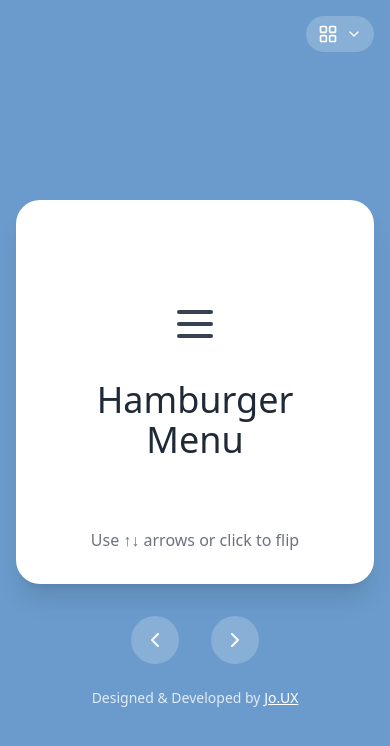
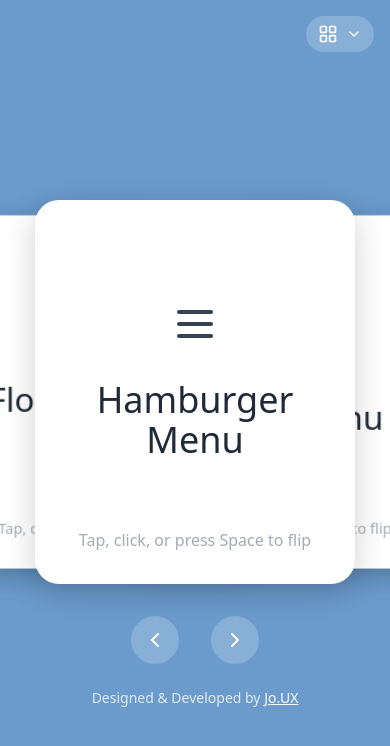
Before and after one commit to navajyoth-puthalath13/ui-components-flashcard-app, a React (Create React App) app: page / in a window 390 px wide. Shown: the top 746 px of the page. Built offline with nearby package versions, Linux system fonts and the light colour scheme.

Commit message:
feat: v2.0.0 - Custom stacked carousel, smooth flip, mobile swipe, and improved UX instructions

```diff
--- a/src/FlashcardApp.js
+++ b/src/FlashcardApp.js
@@ -15,6 +15,9 @@ import {
     MessageSquareText,
     Accessibility
 } from 'lucide-react';
+// Remove Carousel import
+// import Carousel from 'react-spring-3d-carousel';
+// import { config } from 'react-spring';
 
 const FlashcardApp = () => {
     const [currentCategory, setCurrentCategory] = useState('ui-components');
@@ -23,8 +26,9 @@ const FlashcardApp = () => {
     const [animating, setAnimating] = useState(false);
     const [slideDirection, setSlideDirection] = useState('');
     const [showCategoryDropdown, setShowCategoryDropdown] = useState(false);
+    // Swipe state for multi-card swipe
     const [swipeStartX, setSwipeStartX] = useState(null);
-    const [swipeEndX, setSwipeEndX] = useState(null);
+    const [swipeDelta, setSwipeDelta] = useState(0);
     const [cardState, setCardState] = useState('idle');
     const [pendingDirection, setPendingDirection] = useState(null);
     const [achievement, setAchievement] = useState(null);
@@ -971,33 +975,6 @@ const FlashcardApp = () => {
         return () => document.removeEventListener('click', handleClickOutside);
     }, [showCategoryDropdown]);
 
-    const handleTouchStart = (e) => {
-        if (e.touches && e.touches.length === 1) {
-            setSwipeStartX(e.touches[0].clientX);
-        }
-    };
-
-    const handleTouchMove = (e) => {
-        if (e.touches && e.touches.length === 1) {
-            setSwipeEndX(e.touches[0].clientX);
-        }
-    };
-
-    const handleTouchEnd = () => {
-        if (swipeStartX !== null && swipeEndX !== null) {
-            const diff = swipeStartX - swipeEndX;
-            if (Math.abs(diff) > 50) {
-                if (diff > 0) {
-                    triggerCardChange('next'); // Swipe left
-                } else {
-                    triggerCardChange('prev'); // Swipe right
-                }
-            }
-        }
-        setSwipeStartX(null);
-        setSwipeEndX(null);
-    };
-
     const categoryKeys = Object.keys(categories);
 
     const showAchievement = (message) => {
@@ -1074,6 +1051,62 @@ const FlashcardApp = () => {
         return '';
     };
 
+    // Custom stacked carousel rendering
+    const getCardPosition = (idx) => {
+        const total = currentCards.length;
+        if (idx === currentIndex) return { zIndex: 5, transform: 'translateX(0) scale(1)', opacity: 1 };
+        if (idx === (currentIndex - 1 + total) % total) return { zIndex: 4, transform: 'translateX(-90px) scale(0.92)', opacity: 1 };
+        if (idx === (currentIndex + 1) % total) return { zIndex: 4, transform: 'translateX(90px) scale(0.92)', opacity: 1 };
+        if (idx === (currentIndex - 2 + total) % total) return { zIndex: 3, transform: 'translateX(-180px) scale(0.85)', opacity: 1 };
+        if (idx === (currentIndex + 2) % total) return { zIndex: 3, transform: 'translateX(180px) scale(0.85)', opacity: 1 };
+        // Hide all other cards
+        return { zIndex: 1, transform: 'translateX(0) scale(0.8)', opacity: 0 };
+    };
+
+    // Touch/swipe support
+    const handleTouchStart = (e) => {
+        if (e.touches && e.touches.length === 1) {
+            setSwipeStartX(e.touches[0].clientX);
+            setSwipeDelta(0);
+        }
+    };
+    const handleTouchMove = (e) => {
+        if (e.touches && e.touches.length === 1 && swipeStartX !== null) {
+            setSwipeDelta(e.touches[0].clientX - swipeStartX);
+        }
+    };
+    const handleTouchEnd = () => {
+        if (swipeStartX !== null) {
+            // Threshold for swipe: 40px per card
+            const threshold = 40;
+            let cardsToMove = 0;
+            if (Math.abs(swipeDelta) > threshold) {
+                cardsToMove = Math.round(swipeDelta / threshold);
+            }
+            if (cardsToMove < 0) {
+                // Swipe left, go to next card(s)
+                setCurrentIndex((prev) => (prev + Math.abs(cardsToMove)) % currentCards.length);
+            } else if (cardsToMove > 0) {
+                // Swipe right, go to prev card(s)
+                setCurrentIndex((prev) => (prev - cardsToMove + currentCards.length) % currentCards.length);
+            }
+        }
+        setSwipeStartX(null);
+        setSwipeDelta(0);
+    };
+
+    // Space bar to flip
+    useEffect(() => {
+        const handleSpaceFlip = (e) => {
+            if (e.code === 'Space' || e.key === ' ') {
+                e.preventDefault();
+                handleFlip();
+            }
+        };
+        window.addEventListener('keydown', handleSpaceFlip);
+        return () => window.removeEventListener('keydown', handleSpaceFlip);
+    }, [handleFlip]);
+
     return (
         <div className="min-h-screen flex items-center justify-center relative overflow-hidden" style={{ backgroundColor: '#6A9BCC' }}>
             {/* Category Selector */}
@@ -1111,45 +1144,85 @@ const FlashcardApp = () => {
                 )}
             </div>
 
-            {/* Main Flashcard */}
+            {/* Main Flashcard Custom Carousel */}
             <div className="w-full max-w-2xl px-4 md:px-8 mt-16 md:mt-0">
-                <div className="relative w-full h-96 max-h-[80vh] flex items-center justify-center mx-auto" style={{ perspective: '1000px' }}>
-                    {/* Single Card Container */}
+                <div className="relative w-full h-96 max-h-[80vh] flex items-center justify-center mx-auto" style={{ perspective: '1200px' }}>
+                    {currentCards.map((card, idx) => {
+                        const isCenter = idx === currentIndex;
+                        const style = {
+                            position: 'absolute',
+                            top: 0,
+                            left: '50%',
+                            width: '320px',
+                            height: '384px',
+                            marginLeft: '-160px',
+                            transition: 'transform 0.7s cubic-bezier(0.22,1,0.36,1), opacity 0.7s cubic-bezier(0.22,1,0.36,1)',
+                            ...getCardPosition(idx),
+                            boxShadow: '0 8px 32px 0 rgba(0,0,0,0.18)',
+                            background: 'white',
+                            borderRadius: '1.5rem',
+                            display: getCardPosition(idx).opacity === 0 ? 'none' : 'flex',
+                            flexDirection: 'column',
+                            alignItems: 'center',
+                            justifyContent: 'center',
+                            padding: '2rem',
+                            cursor: isCenter ? 'pointer' : 'default',
+                            userSelect: 'none',
+                            perspective: '1000px',
+                        };
+                        return (
                             <div
-                        className={`relative w-full h-96 ${cardState === 'idle' ? 'transition-all duration-500 ease-in-out' : ''} transform-style-preserve-3d cursor-pointer ${flipped ? 'rotate-x-180' : ''} ${getCardAnimation()}`}
-                        style={{ transformStyle: 'preserve-3d' }}
-                        onClick={handleFlip}
+                                key={idx}
+                                style={style}
+                                onClick={isCenter ? handleFlip : undefined}
                                 onTouchStart={handleTouchStart}
                                 onTouchMove={handleTouchMove}
                                 onTouchEnd={handleTouchEnd}
                             >
+                                <div
+                                    className={isCenter ? `relative w-full h-full transition-transform duration-700 ease-flip ${flipped ? 'flip-180' : ''}` : 'w-full h-full'}
+                                    style={{
+                                        transformStyle: 'preserve-3d',
+                                        width: '100%',
+                                        height: '100%',
+                                    }}
+                                >
                                     {/* Front of card */}
                                     <div
-                            className="absolute inset-0 bg-white rounded-3xl shadow-xl flex flex-col items-center justify-center p-8 backface-hidden"
-                            style={{ backfaceVisibility: 'hidden' }}
+                                        className="absolute inset-0 flex flex-col items-center justify-center backface-hidden"
+                                        style={{
+                                            backfaceVisibility: 'hidden',
+                                            width: '100%',
+                                            height: '100%',
+                                        }}
                                     >
                                         <div className="text-center flex-1 flex flex-col items-center justify-center">
-                                {currentCard?.icon && <div className="mb-4">{currentCard.icon}</div>}
-                                <h2 className="text-4xl font-medium text-gray-800">{currentCard?.front}</h2>
+                                            {card.icon && <div className="mb-4">{card.icon}</div>}
+                                            <h2 className="text-4xl font-medium text-gray-800">{card.front}</h2>
                                         </div>
-                            <p className="text-gray-500 mt-auto">Use ↑↓ arrows or click to flip</p>
+                                        <p className="text-gray-500 mt-auto opacity-60">Tap, click, or press Space to flip</p>
                                     </div>
-
-                        {/* Back of card */}
+                                    {/* Back of card (only for center card) */}
+                                    {isCenter && (
                                         <div
-                            className="absolute inset-0 bg-white rounded-3xl shadow-xl flex items-center justify-center p-8 rotate-x-180 backface-hidden"
+                                            className="absolute inset-0 flex items-center justify-center backface-hidden"
                                             style={{
                                                 backfaceVisibility: 'hidden',
-                                transform: 'rotateX(180deg)'
+                                                transform: 'rotateY(180deg)',
+                                                width: '100%',
+                                                height: '100%',
                                             }}
                                         >
                                             <div className="text-center">
-                                <p className="text-xl text-gray-700 leading-relaxed">{currentCard?.back}</p>
+                                                <p className="text-xl text-gray-700 leading-relaxed">{card.back}</p>
                                             </div>
                                         </div>
+                                    )}
                                 </div>
                             </div>
-
+                        );
+                    })}
+                </div>
                 {/* Navigation Controls */}
                 <div className="flex items-center justify-center mt-8 space-x-8">
                     <button
@@ -1158,7 +1231,6 @@ const FlashcardApp = () => {
                     >
                         <ChevronLeft size={24} />
                     </button>
-
                     <button
                         onClick={() => triggerCardChange('next')}
                         className="p-3 rounded-full transition-all bg-white/20 text-white hover:bg-white/30"
@@ -1259,6 +1331,16 @@ const FlashcardApp = () => {
           0% { opacity: 0; transform: translateY(40px) scale(0.95) translateX(-50%); }
           100% { opacity: 1; transform: translateY(0) scale(1) translateX(-50%); }
         }
+        .flip-180 {
+          transform: rotateY(180deg);
+        }
+        .backface-hidden {
+          backface-visibility: hidden;
+          -webkit-backface-visibility: hidden;
+        }
+        .ease-flip {
+          transition-timing-function: cubic-bezier(0.22,1,0.36,1);
+        }
       `}</style>
         </div>
     );
```
Also changed, not shown: package.json (+5 -2 lines), 1 other file (tests, documents, lock files or other folders). Lines whose indentation alone changed are shown as unchanged.
